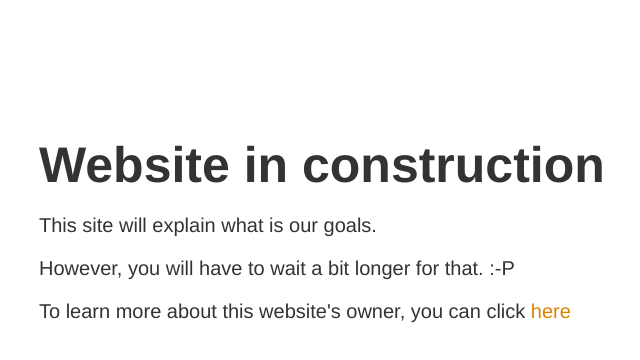
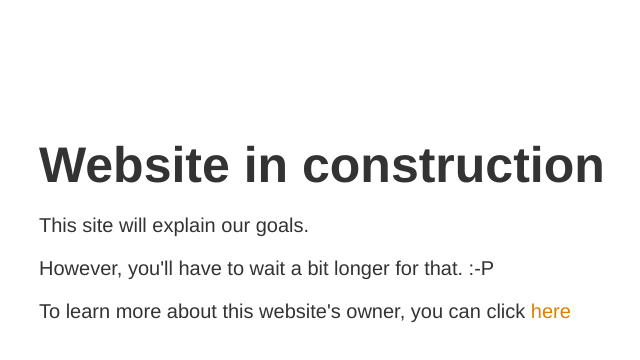
Before and after one commit to tisamocie/tisamocie.github.io, a plain HTML site: page index.html in a window 1280 px wide. Shown: the whole page, without its empty margins (276-916 px from the left). Drawn offline with Linux system fonts and the light colour scheme.

Commit message:
Update index.html

```diff
--- a/index.html
+++ b/index.html
@@ -17,8 +17,8 @@
 <body>
 <article>
     <h1>Website in construction</h1>
-    <p>This site will explain what is our goals.</p>
-    <p>However, you will have to wait a bit longer for that. :-P</p>
+    <p>This site will explain our goals.</p>
+    <p>However, you'll have to wait a bit longer for that. :-P</p>
     <p>To learn more about this website's owner, you can click <a href="https://hugotms.portfoliobox.net" target="_blank">here</a></p>
 </article>
 </body>
```
